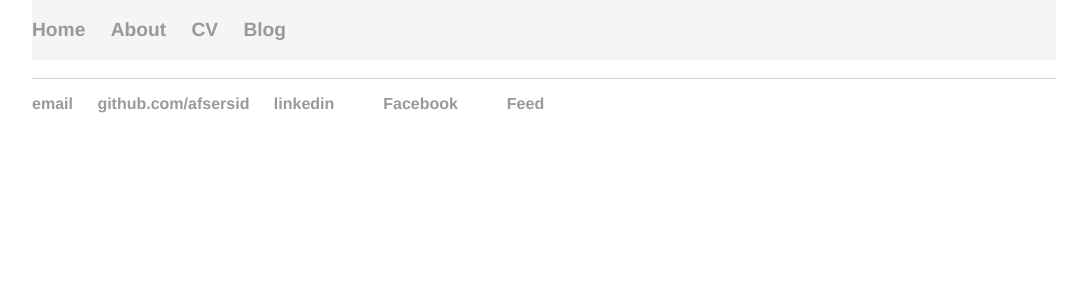
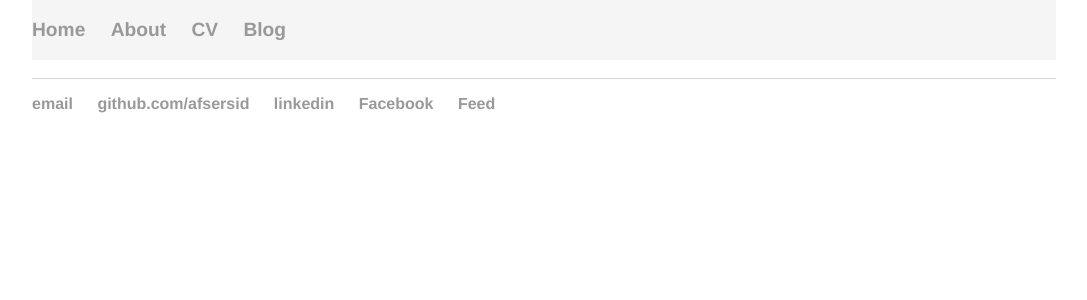
Before and after one commit to afsersid/afsersid.github.io, a Jekyll site: the page built from images/index.md, in a window 1280 px wide. Shown: the top 300 px of the page, without its empty margins (96-1183 px from the left). Built offline with Jekyll 4.4.1, drawn with Linux system fonts in a browser that asks for light colours; nearby versions of some CDN libraries; our own code applies the rules of GitHub Pages for plain Markdown files; library files that are not in the unit come from our copies.

Commit message:
Update default.html

```diff
--- a/_layouts/default.html
+++ b/_layouts/default.html
@@ -28,8 +28,8 @@
         		<li><a href="mailto:afsersid@gmail.com">email</a></li>
         		<li><a href="https://github.com/afsersid">github.com/afsersid</a></li>
 			<li><a href="https://www.linkedin.com/in/afsersid/">linkedin</a></li>
-			<li><a href="https://facebook.com/afser.rubel" rel="nofollow noopener noreferrer"><i class="fab fa-fw fa-facebook-square" aria-hidden="true"></i> Facebook</a></li>
-			<li><a href="/blog/atom.xml"><i class="fas fa-fw fa-rss-square" aria-hidden="true"></i> Feed</a></li>
+			<li><a href="https://facebook.com/afser.rubel" rel="nofollow noopener noreferrer"><i class="fa-fw fa-facebook-square" aria-hidden="true"></i> Facebook</a></li>
+			<li><a href="/blog/atom.xml"><i class="fa-fw fa-rss-square" aria-hidden="true"></i> Feed</a></li>
 		</ul>
 	</footer>
 	</body>
```
